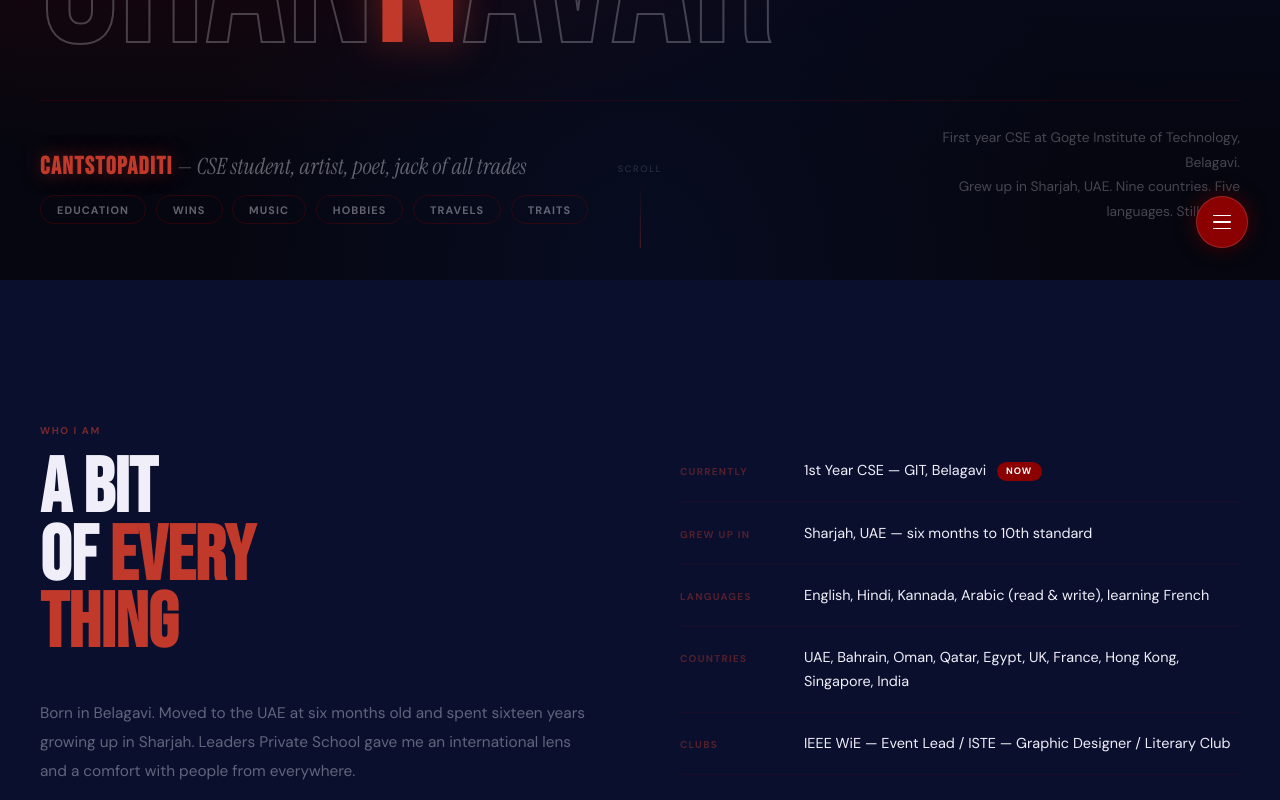
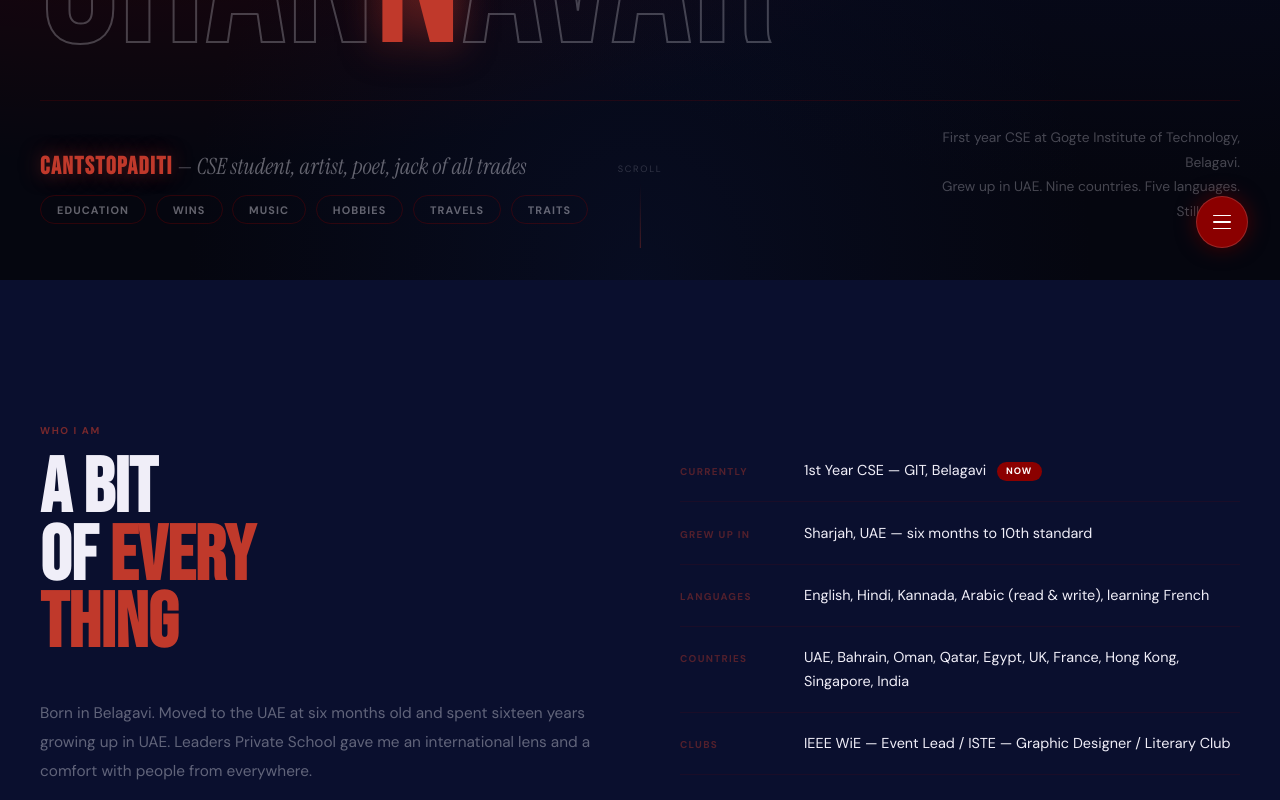
Before and after one commit to AditiChnr/Aditi-Portfolio, a React (Vite) app: page / in a window 1280 px wide. Shown: the part 520-1320 px from the top of the page. Built offline with nearby package versions, Linux system fonts and the light colour scheme.

Commit message:
Update Home.jsx

```diff
--- a/src/pages/Home.jsx
+++ b/src/pages/Home.jsx
@@ -37,7 +37,7 @@ export default function Home() {
           </div>
           <p className={styles.heroRight}>
             First year CSE at Gogte Institute of Technology, Belagavi.<br />
-            Grew up in Sharjah, UAE. Nine countries. Five languages. Still going.
+            Grew up in  UAE. Nine countries. Five languages. Still going.
           </p>
         </div>
         <div className={styles.scrollIndicator}>
@@ -52,7 +52,7 @@ export default function Home() {
           <div className={styles.kicker}>Who I am</div>
           <h2 className={styles.aboutH}>A BIT<br />OF <span className={styles.pink}>EVERY</span><br /><span className={styles.pink}>THING</span></h2>
           <div className={styles.aboutBody}>
-            <p>Born in Belagavi. Moved to the UAE at six months old and spent sixteen years growing up in Sharjah. Leaders Private School gave me an international lens and a comfort with people from everywhere.</p>
+            <p>Born in Belagavi. Moved to the UAE at six months old and spent sixteen years growing up in UAE. Leaders Private School gave me an international lens and a comfort with people from everywhere.</p>
             <p>After 10th standard I came back to India, did science at RLS PU, took a gap year preparing for NEET — then pivoted to engineering. It turned out to be exactly the right call.</p>
             <p>Now I'm in first year CSE at GIT, already <strong>leading two clubs</strong> and winning competitions. The tagline <em>cantstopaditi</em> isn't a personality. It's a track record.</p>
           </div>
```
